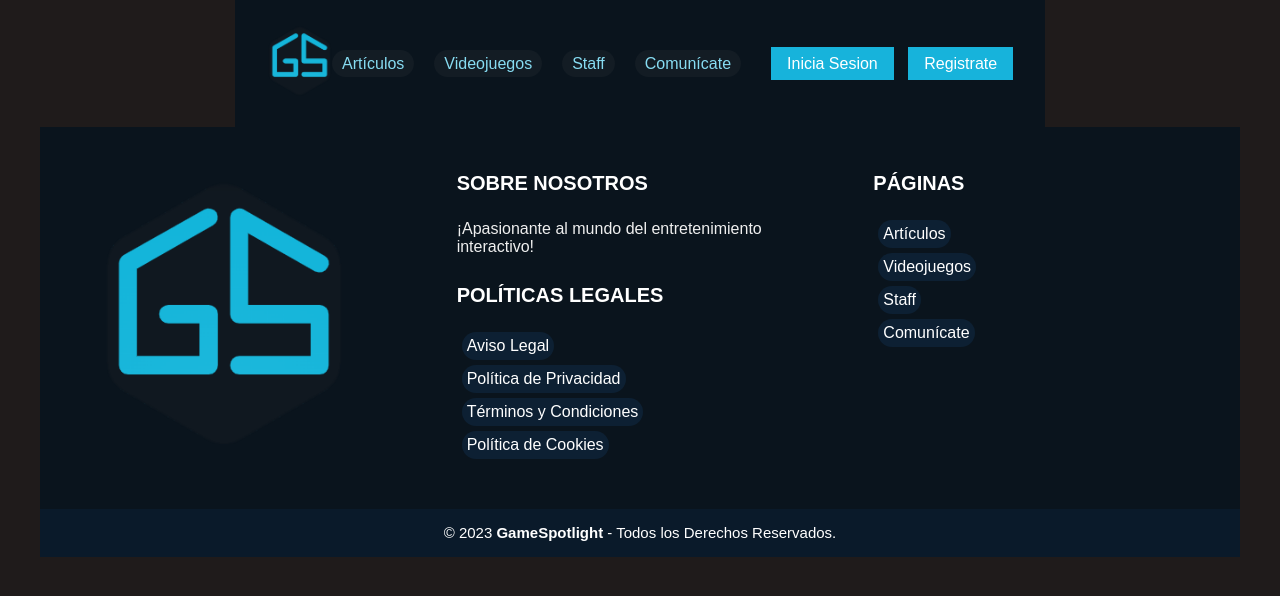
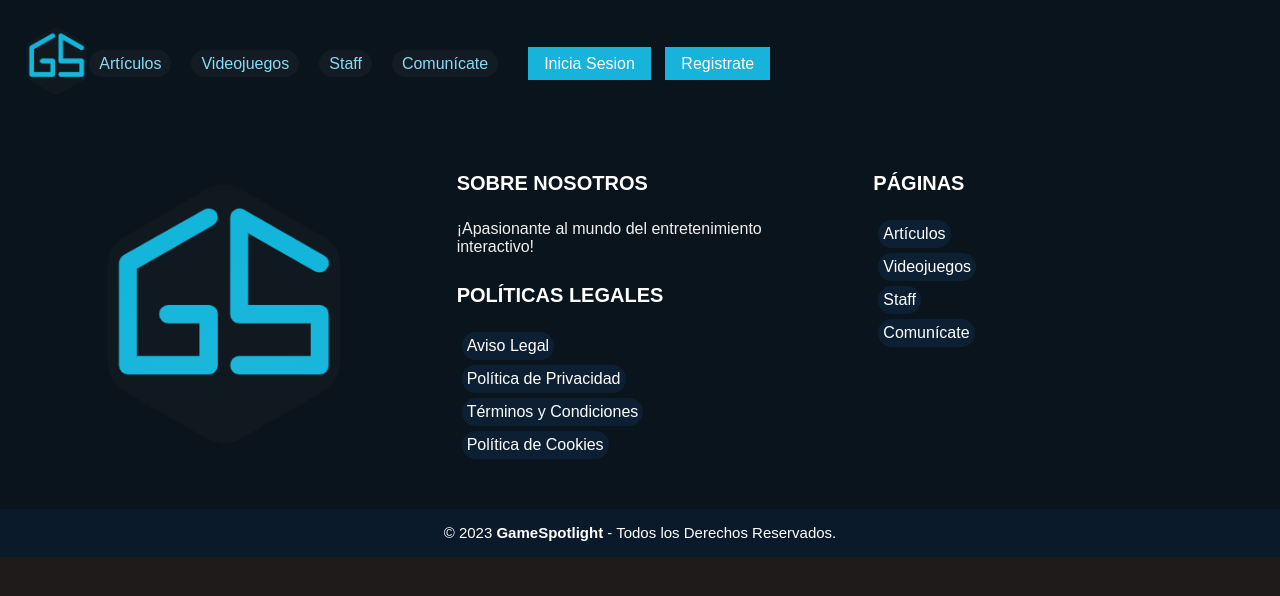
Before and after one commit to UP200775/GS, a PHP site: page /Gamespotlight/videojuegos.php in a window 1280 px wide. Shown: the top 596 px of the page. Run offline with PHP 8.4, Linux system fonts and the light colour scheme; data that the repository does not hold is empty.

Commit message:
Header arreglado en videojuegos

```diff
--- a/Videojuegos/games.css
+++ b/Videojuegos/games.css
@@ -6,7 +6,7 @@
 }
 
 body {
-  display: flex;
+
   flex-wrap: wrap;
   align-items: center;
   justify-content: center;
```
